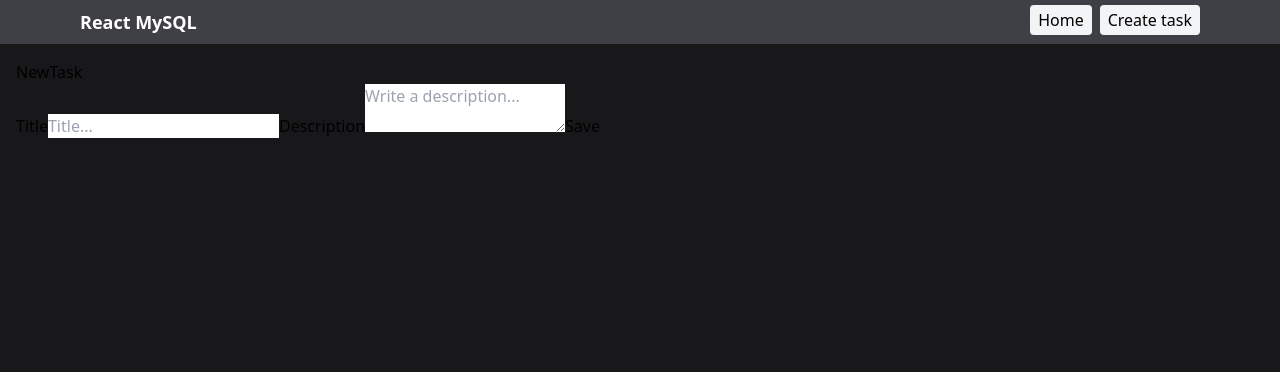
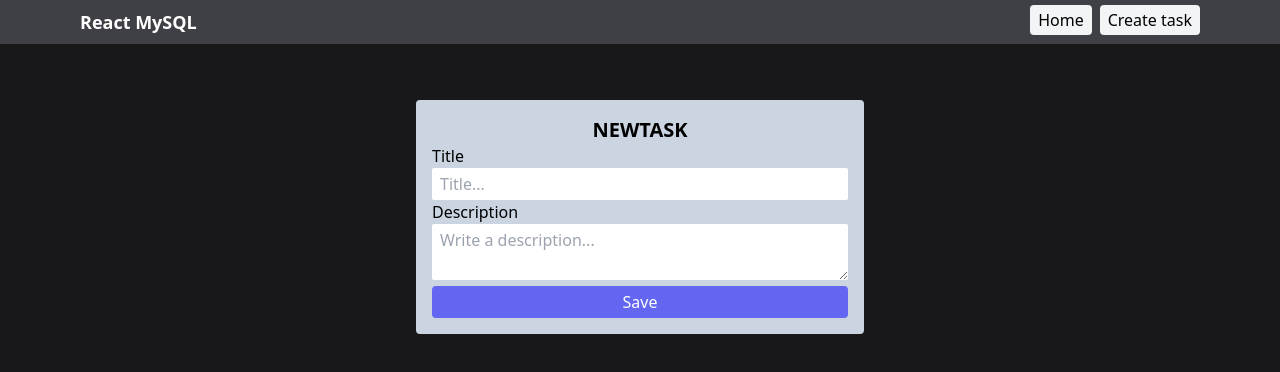
Before and after one commit to HectorBusSan/FullJavascript, a React (Vite) app in the folder client/: page /new in a window 1280 px wide. Shown: the top 372 px of the page. Built offline with nearby package versions, Linux system fonts and the light colour scheme; the HTML template or start-up script is replaced by a standard one.

Commit message:
Ordenando, centranod y dando color al Form

```diff
--- a/client/src/pages/TaskForm.jsx
+++ b/client/src/pages/TaskForm.jsx
@@ -25,10 +25,7 @@ function TaskForm() {
         loadTask();
     }, [])
   return (
-    <div>
-        <h1>{
-            params.id?"Edit Task":"NewTask"
-            }</h1>
+    <div className='mx-auto'>
         <Formik
         initialValues={task}
         enableReinitialize={true}
@@ -49,15 +46,18 @@ function TaskForm() {
         }}>
             {
                 ({handleChange, handleSubmit, values, isSubmitting})=>(
-                    <Form onSubmit={handleSubmit}>
-                        <label>Title</label>
-                        <input type="text" name="title" placeholder='Title...' onChange={handleChange}
+                    <Form onSubmit={handleSubmit} className="bg-slate-300 max-w-md rounded p-4 mx-auto my-10">
+                        <h1 className='text-xl font-bold uppercase text-center'>{
+                            params.id?"Edit Task":"NewTask"
+                        }</h1>
+                        <label className='block'>Title</label>
+                        <input className='px-2 py-1 rounded-sm w-full' type="text" name="title" placeholder='Title...' onChange={handleChange}
                         value={values.title}/>
 
-                        <label>Description</label>
-                        <textarea type="text" name="description" placeholder='Write a description...' onChange={handleChange}
+                        <label className='block'>Description</label>
+                        <textarea className='px-2 py-1 rounded-sm w-full' type="text" name="description" placeholder='Write a description...' onChange={handleChange}
                         value={values.description}></textarea>
-                        <button type='submit' disabled={isSubmitting}>
+                        <button className='block bg-indigo-500 text-white px-2 py-1 rounded w-full hover:bg-indigo-700 duration-300' type='submit' disabled={isSubmitting}>
                             {isSubmitting?"Saving...":"Save"}
                         </button>
                     </Form>
```
